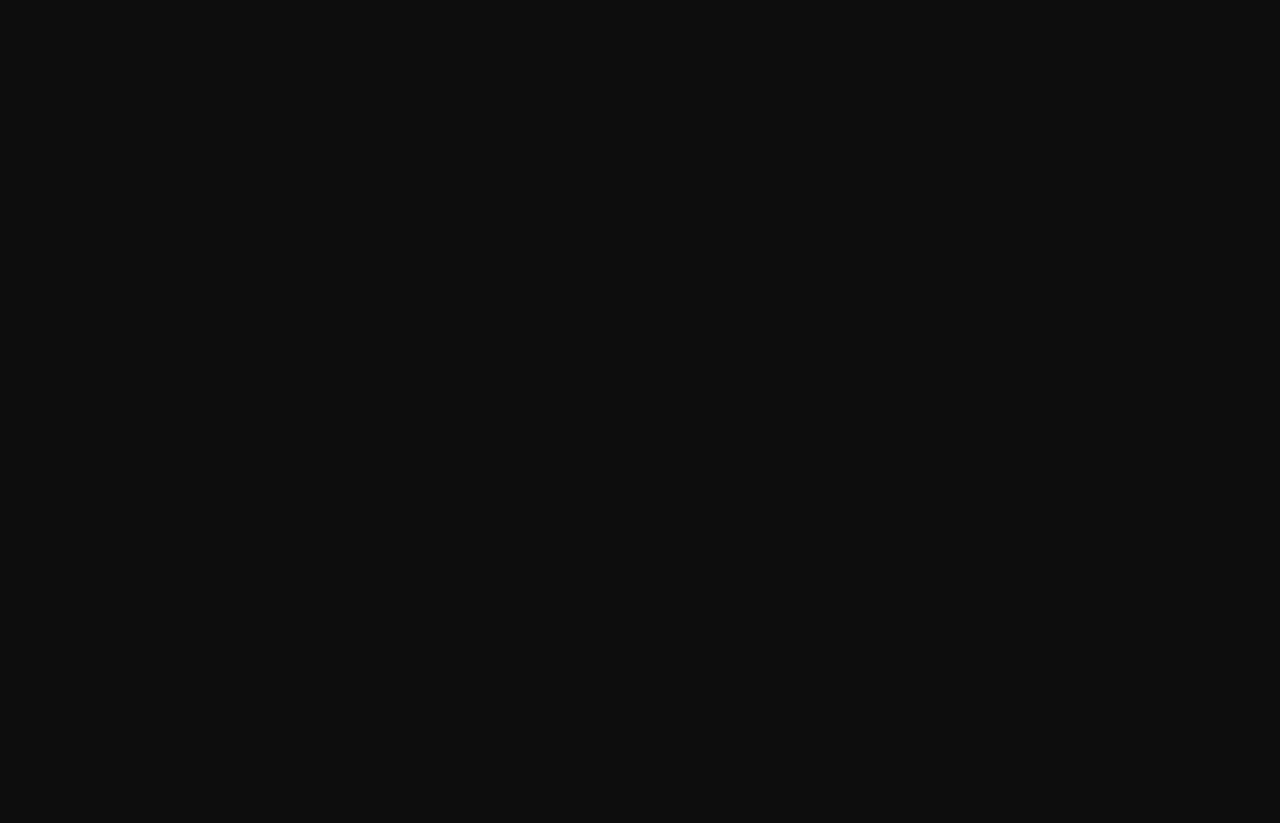
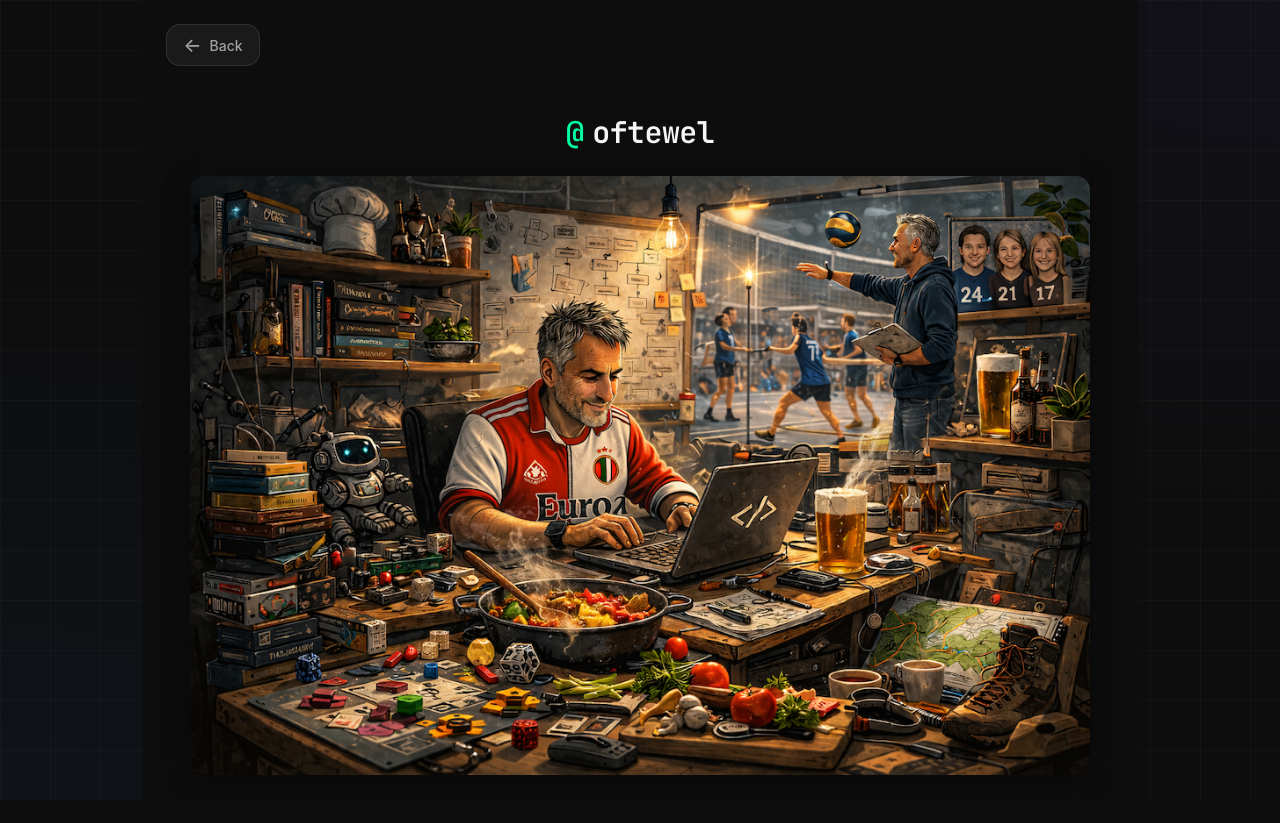
Before and after one commit to okke/polly, a Vue app in the folder poll-app/frontend/: page /about in a window 1280 px wide. Before the commit this address had no page. Before the commit the page ends 800 px from the top, so only its background shows below. Built offline with nearby package versions, Linux system fonts and the light colour scheme.

Commit message:
about me

```diff
--- a/poll-app/frontend/src/router.js
+++ b/poll-app/frontend/src/router.js
@@ -1,5 +1,6 @@
 import { createRouter, createWebHistory } from 'vue-router'
 import HomeView from './views/HomeView.vue'
+import AboutView from './views/AboutView.vue'
 import PollView from './views/PollView.vue'
 import AdminView from './views/AdminView.vue'
 
@@ -8,6 +9,11 @@ const routes = [
     path: '/',
     name: 'home',
     component: HomeView
+  },
+  {
+    path: '/about',
+    name: 'about',
+    component: AboutView
   },
   {
     path: '/vote',
--- /dev/null
+++ b/poll-app/frontend/src/views/AboutView.vue
@@ -0,0 +1,175 @@
+<script setup>
+import { useRouter } from 'vue-router'
+
+const router = useRouter()
+
+function goBack() {
+  router.push('/')
+}
+</script>
+
+<template>
+  <div class="about-view">
+    <!-- Background -->
+    <div class="bg-gradient"></div>
+    <div class="bg-grid"></div>
+
+    <div class="about-container">
+      <!-- Back button -->
+      <button class="back-button" @click="goBack">
+        <span class="back-icon">←</span>
+        <span>Back</span>
+      </button>
+
+      <!-- Content -->
+      <div class="about-content glass-card">
+        <h1 class="about-title">
+          <span class="title-prefix">@</span>oftewel
+        </h1>
+
+        <div class="image-container">
+          <img
+            src="/assets/me.png"
+            alt="About"
+            class="about-image"
+          />
+        </div>
+      </div>
+    </div>
+  </div>
+</template>
+
+<style scoped>
+.about-view {
+  min-height: 100vh;
+  min-height: 100dvh;
+  position: relative;
+  display: flex;
+  align-items: center;
+  justify-content: center;
+}
+
+.bg-gradient {
+  position: fixed;
+  inset: 0;
+  background:
+    radial-gradient(ellipse at top right, rgba(139, 92, 246, 0.05) 0%, transparent 50%),
+    radial-gradient(ellipse at bottom left, rgba(59, 130, 246, 0.05) 0%, transparent 50%),
+    var(--bg-primary);
+  z-index: -2;
+}
+
+.bg-grid {
+  position: fixed;
+  inset: 0;
+  background-image:
+    linear-gradient(var(--border-subtle) 1px, transparent 1px),
+    linear-gradient(90deg, var(--border-subtle) 1px, transparent 1px);
+  background-size: 50px 50px;
+  opacity: 0.5;
+  z-index: -1;
+  pointer-events: none;
+}
+
+.about-container {
+  width: 100%;
+  max-width: 1400px;
+  padding: var(--space-6);
+  display: flex;
+  flex-direction: column;
+  gap: var(--space-6);
+}
+
+.back-button {
+  display: flex;
+  align-items: center;
+  gap: var(--space-2);
+  padding: var(--space-2) var(--space-4);
+  background: var(--bg-secondary);
+  border: 1px solid var(--border-default);
+  border-radius: var(--radius-lg);
+  color: var(--text-secondary);
+  font-size: var(--text-sm);
+  font-weight: var(--font-medium);
+  cursor: pointer;
+  transition: all 0.2s ease;
+  width: fit-content;
+}
+
+.back-button:hover {
+  background: var(--bg-tertiary);
+  border-color: var(--border-focus);
+  color: var(--text-primary);
+}
+
+.back-icon {
+  font-size: 1.2rem;
+  transition: transform 0.2s ease;
+}
+
+.back-button:hover .back-icon {
+  transform: translateX(-4px);
+}
+
+.about-content {
+  padding: var(--space-6);
+  display: flex;
+  flex-direction: column;
+  align-items: center;
+  gap: var(--space-6);
+  background: transparent;
+  border: none;
+  box-shadow: none;
+}
+
+.about-title {
+  font-size: var(--text-3xl);
+  font-weight: var(--font-bold);
+  color: var(--text-primary);
+  margin: 0;
+  font-family: var(--font-mono);
+  letter-spacing: -0.02em;
+}
+
+.title-prefix {
+  color: var(--text-accent);
+  margin-right: 0.3em;
+}
+
+.image-container {
+  display: flex;
+  justify-content: center;
+  align-items: center;
+  width: 100%;
+  max-height: calc(100vh - 200px);
+}
+
+.about-image {
+  width: 100%;
+  height: auto;
+  max-height: calc(100vh - 200px);
+  object-fit: contain;
+  border-radius: var(--radius-lg);
+  box-shadow: 0 8px 32px rgba(0, 0, 0, 0.3);
+  transition: transform 0.3s ease;
+}
+
+.about-image:hover {
+  transform: scale(1.01);
+}
+
+/* Responsive */
+@media (max-width: 640px) {
+  .about-container {
+    padding: var(--space-4);
+  }
+
+  .about-content {
+    padding: var(--space-6);
+  }
+
+  .about-title {
+    font-size: var(--text-2xl);
+  }
+}
+</style>
--- a/poll-app/frontend/src/views/HomeView.vue
+++ b/poll-app/frontend/src/views/HomeView.vue
@@ -5,6 +5,14 @@ const router = useRouter()
 
 function goToVoting() {
   router.push('/vote')
+}
+
+function goToAbout() {
+  router.push('/about')
+}
+
+function goToAdmin() {
+  router.push('/admin')
 }
 </script>
 
@@ -30,11 +38,23 @@ function goToVoting() {
           Vote anonymously and see how others think in real-time.
         </p>
 
-        <!-- CTA Button -->
-        <button class="cta-button" @click="goToVoting">
-          <span class="cta-icon">→</span>
-          <span>Start Voting</span>
-        </button>
+        <!-- CTA Buttons -->
+        <div class="cta-buttons">
+          <button class="cta-button" @click="goToVoting">
+            <span class="cta-icon">→</span>
+            <span>Start Voting</span>
+          </button>
+
+          <button class="cta-button secondary" @click="goToAbout">
+            <span class="cta-icon">ℹ</span>
+            <span>About Me</span>
+          </button>
+
+          <button class="cta-button secondary" @click="goToAdmin">
+            <span class="cta-icon">⚙</span>
+            <span>Admin</span>
+          </button>
+        </div>
 
         <!-- Features -->
         <div class="features">
@@ -144,11 +164,21 @@ function goToVoting() {
   max-width: 500px;
 }
 
+.cta-buttons {
+  display: flex;
+  gap: var(--space-4);
+  margin-top: var(--space-4);
+  flex-wrap: wrap;
+  justify-content: center;
+}
+
 .cta-button {
   display: flex;
   align-items: center;
+  justify-content: center;
   gap: var(--space-3);
   padding: var(--space-4) var(--space-8);
+  min-width: 180px;
   background: linear-gradient(135deg, rgba(139, 92, 246, 0.2), rgba(59, 130, 246, 0.2));
   border: 1px solid rgba(139, 92, 246, 0.4);
   border-radius: var(--radius-xl);
@@ -159,7 +189,6 @@ function goToVoting() {
   transition: all 0.3s ease;
   backdrop-filter: blur(10px);
   -webkit-backdrop-filter: blur(10px);
-  margin-top: var(--space-4);
 }
 
 .cta-button:hover {
@@ -171,6 +200,17 @@ function goToVoting() {
 
 .cta-button:active {
   transform: translateY(0);
+}
+
+.cta-button.secondary {
+  background: var(--bg-secondary);
+  border-color: var(--border-default);
+}
+
+.cta-button.secondary:hover {
+  background: var(--bg-tertiary);
+  border-color: var(--border-focus);
+  box-shadow: 0 8px 24px rgba(0, 0, 0, 0.1);
 }
 
 .cta-icon {
```
Also changed, not shown: poll-app/frontend/public/assets/me.png (added), 1 other file (tests, documents, lock files or other folders).
